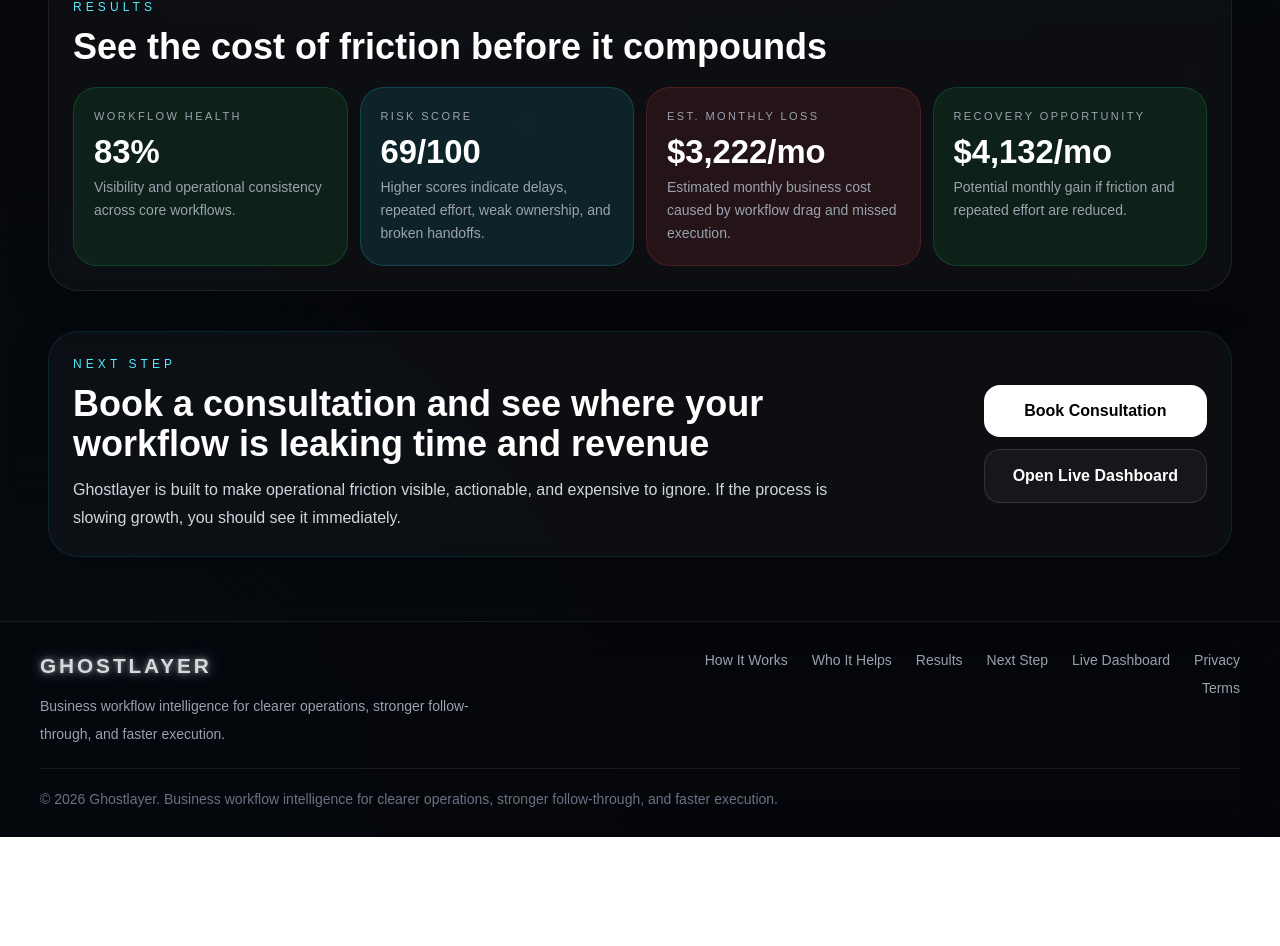
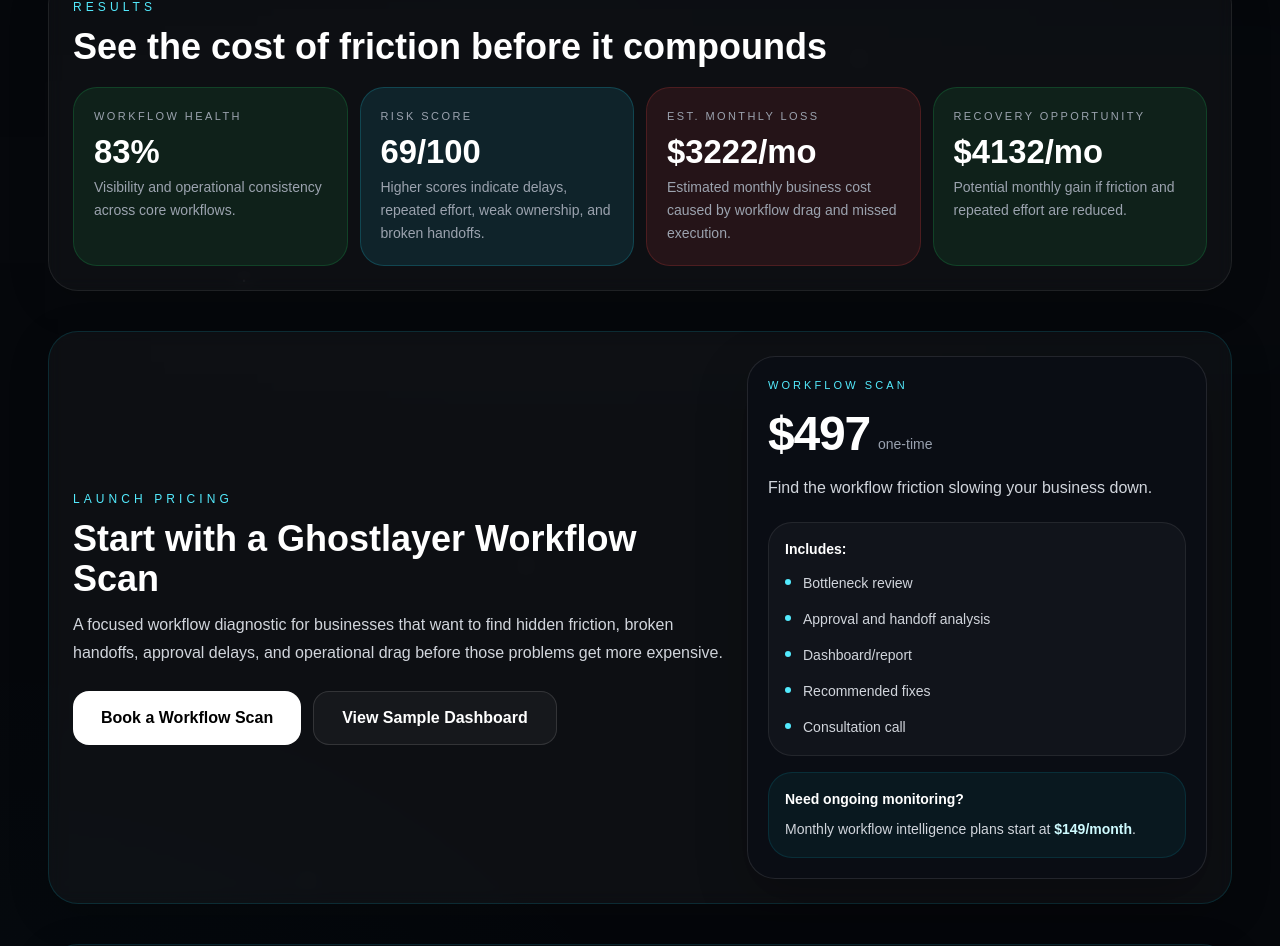
Before and after one commit to DexTheAIBusinessman/ghostlayer, a Next.js app: page / in a window 1280 px wide. Shown: the part 1717-2663 px from the top of the page. Before the commit the page ends 2554 px from the top, so only its background shows below. Built offline with nearby package versions, Linux system fonts and the light colour scheme.

Commit message:
update dashboard

```diff
--- a/app/page.tsx
+++ b/app/page.tsx
@@ -17,14 +17,12 @@ function AnimatedNumber({
   suffix = '',
   decimals = 0,
   duration = 900,
-  useGrouping = false,
 }: {
   value: number;
   prefix?: string;
   suffix?: string;
   decimals?: number;
   duration?: number;
-  useGrouping?: boolean;
 }) {
   const [display, setDisplay] = useState(value);
   const previousValueRef = useRef(value);
@@ -38,8 +36,7 @@ function AnimatedNumber({
     const tick = (now: number) => {
       const progress = Math.min((now - startTime) / duration, 1);
       const eased = 1 - Math.pow(1 - progress, 3);
-      const next = start + (end - start) * eased;
-      setDisplay(next);
+      setDisplay(start + (end - start) * eased);
 
       if (progress < 1) {
         frame = requestAnimationFrame(tick);
@@ -52,17 +49,10 @@ function AnimatedNumber({
     return () => cancelAnimationFrame(frame);
   }, [value, duration]);
 
-  const formatted = useGrouping
-    ? display.toLocaleString(undefined, {
-        minimumFractionDigits: decimals,
-        maximumFractionDigits: decimals,
-      })
-    : display.toFixed(decimals);
-
   return (
     <span>
       {prefix}
-      {formatted}
+      {display.toFixed(decimals)}
       {suffix}
     </span>
   );
@@ -79,8 +69,7 @@ export default function HomePage() {
   const [monthlyLoss, setMonthlyLoss] = useState(3247);
   const [recoveryOpportunity, setRecoveryOpportunity] = useState(4200);
 
-  const logoPulseGlow =
-    'animate-[logoPulseGlow_3.2s_ease-in-out_infinite] [text-shadow:0_0_8px_rgba(255,255,255,0.95),0_0_18px_rgba(255,255,255,0.82),0_0_34px_rgba(96,165,250,0.62),0_0_50px_rgba(59,130,246,0.48)] text-white';
+  const logoPulseGlow = 'ghostlayerLogoPulse text-white';
 
   const sparkles = useMemo<Sparkle[]>(
     () => [
@@ -132,19 +121,6 @@ export default function HomePage() {
     return () => {
       document.body.style.overflow = previousOverflow || '';
     };
-  }, [isCalendlyOpen]);
-
-  useEffect(() => {
-    if (!isCalendlyOpen) return;
-
-    const onKeyDown = (event: KeyboardEvent) => {
-      if (event.key === 'Escape') {
-        setIsCalendlyOpen(false);
-      }
-    };
-
-    window.addEventListener('keydown', onKeyDown);
-    return () => window.removeEventListener('keydown', onKeyDown);
   }, [isCalendlyOpen]);
 
   function openCalendly() {
@@ -200,6 +176,9 @@ export default function HomePage() {
             </a>
             <a href="#results" className="transition hover:text-white">
               Results
+            </a>
+            <a href="#pricing" className="transition hover:text-white">
+              Pricing
             </a>
             <a href="#next-step" className="transition hover:text-white">
               Next Step
@@ -258,7 +237,7 @@ export default function HomePage() {
                   onClick={openCalendly}
                   className="rounded-2xl bg-white px-7 py-3.5 text-base font-semibold text-black transition hover:opacity-90"
                 >
-                  Book Business Consultation
+                  Book a Workflow Scan
                 </button>
 
                 <a
@@ -277,7 +256,7 @@ export default function HomePage() {
             </div>
 
             <div className="w-full md:justify-self-center xl:justify-self-auto">
-              <div className="workflowSignalCard rounded-[28px] border border-white/10 p-4 sm:p-[18px]">
+              <div className="workflowSignalCard rounded-[28px] border border-white/10 p-4 sm:p-4.5">
                 <div className="signalHeader rounded-[20px] border border-white/8 px-4 py-3">
                   <div>
                     <p className="text-[10px] uppercase tracking-[0.26em] text-gray-500">
@@ -288,9 +267,9 @@ export default function HomePage() {
                   <span className="signalLivePill">LIVE</span>
                 </div>
 
-                <div className="mt-3.5 grid grid-cols-1 gap-3 sm:grid-cols-2">
+                <div className="mt-3.5 grid grid-cols-2 gap-3">
                   <div className="signalMetric signalMetricCyan metricInteractive">
-                    <p className="signalMetricLabel text-cyan-200">Risk Score</p>
+                    <p className="signalMetricLabel text-cyan-200">Workflow Risk</p>
                     <p className="signalMetricValue">
                       <AnimatedNumber value={riskScore} suffix="/100" />
                     </p>
@@ -300,9 +279,9 @@ export default function HomePage() {
                   </div>
 
                   <div className="signalMetric signalMetricRed metricInteractive">
-                    <p className="signalMetricLabel text-red-200">Est. Monthly Loss</p>
+                    <p className="signalMetricLabel text-red-200">Estimated Loss</p>
                     <p className="signalMetricValue">
-                      <AnimatedNumber value={monthlyLoss} prefix="$" useGrouping />
+                      <AnimatedNumber value={monthlyLoss} prefix="$" />
                       <span className="signalMetricSuffix">/mo</span>
                     </p>
                     <p className="signalMetricText text-red-50/80">
@@ -333,7 +312,6 @@ export default function HomePage() {
           </div>
         </div>
       </section>
-
       <section id="how-it-works" className="relative z-10 px-4 py-5 sm:px-6 md:px-8 lg:px-10 xl:px-12">
         <div className="mx-auto max-w-7xl rounded-[30px] border border-white/8 bg-white/[0.03] p-5 shadow-[0_10px_40px_rgba(0,0,0,0.18)] backdrop-blur-sm sm:p-6">
           <div className="max-w-3xl">
@@ -459,7 +437,7 @@ export default function HomePage() {
             <div className="metricCard metricRed hoverCard metricInteractive p-5">
               <p className="metricLabel text-red-100">Est. Monthly Loss</p>
               <p className="metricValue">
-                <AnimatedNumber value={monthlyLoss} prefix="$" suffix="/mo" useGrouping />
+                <AnimatedNumber value={monthlyLoss} prefix="$" suffix="/mo" />
               </p>
               <p className="metricText text-red-50/80">
                 Estimated monthly business cost caused by workflow drag and missed execution.
@@ -469,11 +447,101 @@ export default function HomePage() {
             <div className="metricCard metricGreen hoverCard metricInteractive p-5">
               <p className="metricLabel text-green-100">Recovery Opportunity</p>
               <p className="metricValue">
-                <AnimatedNumber value={recoveryOpportunity} prefix="$" suffix="/mo" useGrouping />
+                <AnimatedNumber value={recoveryOpportunity} prefix="$" suffix="/mo" />
               </p>
               <p className="metricText text-green-50/80">
                 Potential monthly gain if friction and repeated effort are reduced.
               </p>
+            </div>
+          </div>
+        </div>
+      </section>
+
+      <section id="pricing" className="relative z-10 px-4 py-5 sm:px-6 md:px-8 lg:px-10 xl:px-12">
+        <div className="mx-auto max-w-7xl rounded-[30px] border border-cyan-400/14 bg-white/[0.035] p-5 shadow-[0_10px_40px_rgba(0,0,0,0.18)] backdrop-blur-sm sm:p-6">
+          <div className="grid items-center gap-6 lg:grid-cols-[minmax(0,1fr)_minmax(340px,460px)]">
+            <div className="max-w-3xl">
+              <p className="text-[11px] uppercase tracking-[0.34em] text-cyan-300 sm:text-xs">
+                Launch Pricing
+              </p>
+
+              <h2 className="mt-3 text-3xl font-bold sm:text-4xl">
+                Start with a Ghostlayer Workflow Scan
+              </h2>
+
+              <p className="mt-3 text-base leading-7 text-gray-300">
+                A focused workflow diagnostic for businesses that want to find hidden friction,
+                broken handoffs, approval delays, and operational drag before those problems get more expensive.
+              </p>
+
+              <div className="mt-6 flex flex-col gap-3 sm:flex-row">
+                <button
+                  type="button"
+                  onClick={openCalendly}
+                  className="rounded-2xl bg-white px-7 py-3.5 text-base font-semibold text-black transition hover:opacity-90"
+                >
+                  Book a Workflow Scan
+                </button>
+
+                <a
+                  href="/dashboard"
+                  className="rounded-2xl border border-white/12 bg-white/[0.04] px-7 py-3.5 text-center text-base font-semibold text-white transition hover:bg-white/[0.08]"
+                >
+                  View Sample Dashboard
+                </a>
+              </div>
+            </div>
+
+            <div className="rounded-[28px] border border-white/10 bg-[#0a0d14] p-5 shadow-[0_18px_50px_rgba(0,0,0,0.28)] hoverCard">
+              <p className="text-[11px] uppercase tracking-[0.28em] text-cyan-300">
+                Workflow Scan
+              </p>
+
+              <div className="mt-4 flex items-end gap-2">
+                <p className="text-5xl font-bold tracking-tight text-white">$497</p>
+                <p className="pb-1 text-sm font-medium text-gray-400">one-time</p>
+              </div>
+
+              <p className="mt-4 text-base leading-7 text-gray-300">
+                Find the workflow friction slowing your business down.
+              </p>
+
+              <div className="mt-5 rounded-3xl border border-white/8 bg-white/[0.03] p-4">
+                <p className="text-sm font-semibold text-white">Includes:</p>
+
+                <ul className="mt-3 space-y-3 text-sm leading-6 text-gray-300">
+                  <li className="flex gap-3">
+                    <span className="mt-2 h-1.5 w-1.5 shrink-0 rounded-full bg-cyan-300" />
+                    <span>Bottleneck review</span>
+                  </li>
+                  <li className="flex gap-3">
+                    <span className="mt-2 h-1.5 w-1.5 shrink-0 rounded-full bg-cyan-300" />
+                    <span>Approval and handoff analysis</span>
+                  </li>
+                  <li className="flex gap-3">
+                    <span className="mt-2 h-1.5 w-1.5 shrink-0 rounded-full bg-cyan-300" />
+                    <span>Dashboard/report</span>
+                  </li>
+                  <li className="flex gap-3">
+                    <span className="mt-2 h-1.5 w-1.5 shrink-0 rounded-full bg-cyan-300" />
+                    <span>Recommended fixes</span>
+                  </li>
+                  <li className="flex gap-3">
+                    <span className="mt-2 h-1.5 w-1.5 shrink-0 rounded-full bg-cyan-300" />
+                    <span>Consultation call</span>
+                  </li>
+                </ul>
+              </div>
+
+              <div className="mt-4 rounded-3xl border border-cyan-400/12 bg-cyan-400/[0.055] p-4">
+                <p className="text-sm font-semibold text-white">
+                  Need ongoing monitoring?
+                </p>
+                <p className="mt-2 text-sm leading-6 text-gray-300">
+                  Monthly workflow intelligence plans start at{' '}
+                  <span className="font-semibold text-cyan-100">$149/month</span>.
+                </p>
+              </div>
             </div>
           </div>
         </div>
@@ -490,7 +558,7 @@ export default function HomePage() {
                 Next Step
               </p>
               <h2 className="mt-3 text-3xl font-bold sm:text-4xl">
-                Book a consultation and see where your workflow is leaking time and revenue
+                Book a workflow scan and see where your workflow is leaking time and revenue
               </h2>
               <p className="mt-3 text-base leading-7 text-gray-300">
                 Ghostlayer is built to make operational friction visible, actionable, and expensive to ignore.
@@ -504,7 +572,7 @@ export default function HomePage() {
                 onClick={openCalendly}
                 className="rounded-2xl bg-white px-7 py-3.5 text-base font-semibold text-black transition hover:opacity-90"
               >
-                Book Consultation
+                Book a Workflow Scan
               </button>
 
               <a
@@ -544,6 +612,9 @@ export default function HomePage() {
               <a href="#results" className="transition hover:text-white">
                 Results
               </a>
+              <a href="#pricing" className="transition hover:text-white">
+                Pricing
+              </a>
               <a href="#next-step" className="transition hover:text-white">
                 Next Step
               </a>
@@ -567,20 +638,11 @@ export default function HomePage() {
       </footer>
 
       {isCalendlyOpen && (
-        <div
-          className="fixed inset-0 z-[100] flex items-center justify-center bg-black/72 px-4 py-6 backdrop-blur-md"
-          onClick={closeCalendly}
-        >
-          <div
-            className="relative w-full max-w-5xl overflow-hidden rounded-[30px] border border-white/10 bg-[#0a0d14] shadow-[0_24px_80px_rgba(0,0,0,0.55)]"
-            role="dialog"
-            aria-modal="true"
-            aria-label="Book consultation"
-            onClick={(e) => e.stopPropagation()}
-          >
+        <div className="fixed inset-0 z-[100] flex items-center justify-center bg-black/72 px-4 py-6 backdrop-blur-md">
+          <div className="relative w-full max-w-5xl overflow-hidden rounded-[30px] border border-white/10 bg-[#0a0d14] shadow-[0_24px_80px_rgba(0,0,0,0.55)]">
             <div className="flex items-center justify-between border-b border-white/8 px-4 py-3 sm:px-5">
               <div>
-                <p className="text-sm font-semibold text-white">Book Consultation</p>
+                <p className="text-sm font-semibold text-white">Book a Workflow Scan</p>
                 <p className="mt-1 text-xs text-gray-400">
                   Loading secure scheduling...
                 </p>
@@ -598,7 +660,7 @@ export default function HomePage() {
               {isCalendlyLoading && (
                 <div className="absolute inset-0 z-10 flex flex-col items-center justify-center bg-[linear-gradient(180deg,#0b0f16,#111827)] text-white">
                   <div className="loadingRing" />
-                  <p className="mt-4 text-sm font-medium text-white">Preparing your consultation booking...</p>
+                  <p className="mt-4 text-sm font-medium text-white">Preparing your workflow scan booking...</p>
                   <p className="mt-2 text-xs text-gray-400">Connecting to Calendly securely</p>
                 </div>
               )}
@@ -614,7 +676,17 @@ export default function HomePage() {
         </div>
       )}
 
-      <style jsx>{`
+      <style jsx global>{`
+        .ghostlayerLogoPulse {
+          animation: logoPulseGlow 3.2s ease-in-out infinite;
+          color: #ffffff;
+          text-shadow:
+            0 0 8px rgba(255, 255, 255, 0.95),
+            0 0 18px rgba(255, 255, 255, 0.82),
+            0 0 34px rgba(96, 165, 250, 0.62),
+            0 0 50px rgba(59, 130, 246, 0.48);
+        }
+
         .hero-glow {
           animation: heroPulse 6s ease-in-out infinite;
           text-shadow:
@@ -728,7 +800,6 @@ export default function HomePage() {
           letter-spacing: -0.03em;
           text-shadow: 0 0 14px rgba(255, 255, 255, 0.08);
           white-space: nowrap;
-          font-variant-numeric: tabular-nums;
         }
 
         .signalMetricSuffix {
@@ -885,7 +956,6 @@ export default function HomePage() {
           font-weight: 700;
           line-height: 1.05;
           word-break: break-word;
-          font-variant-numeric: tabular-nums;
         }
 
         .metricText {
```
